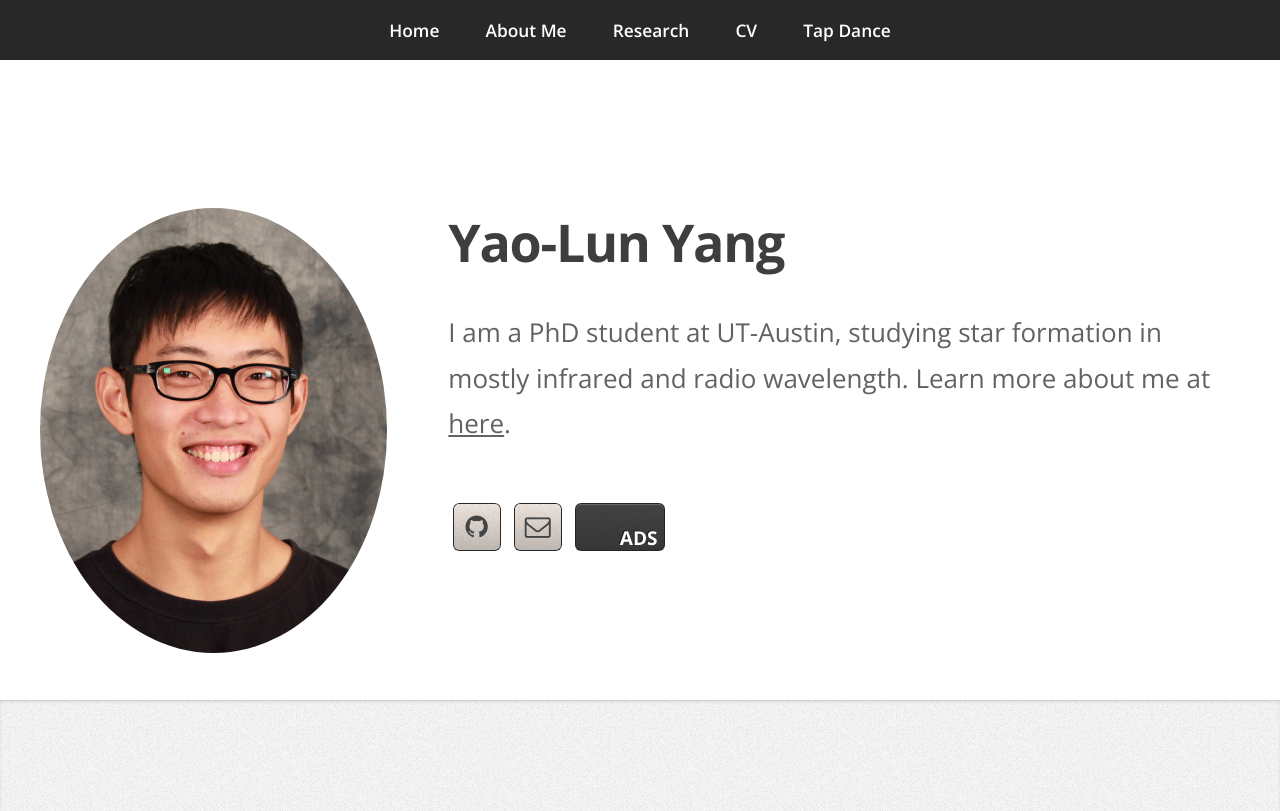
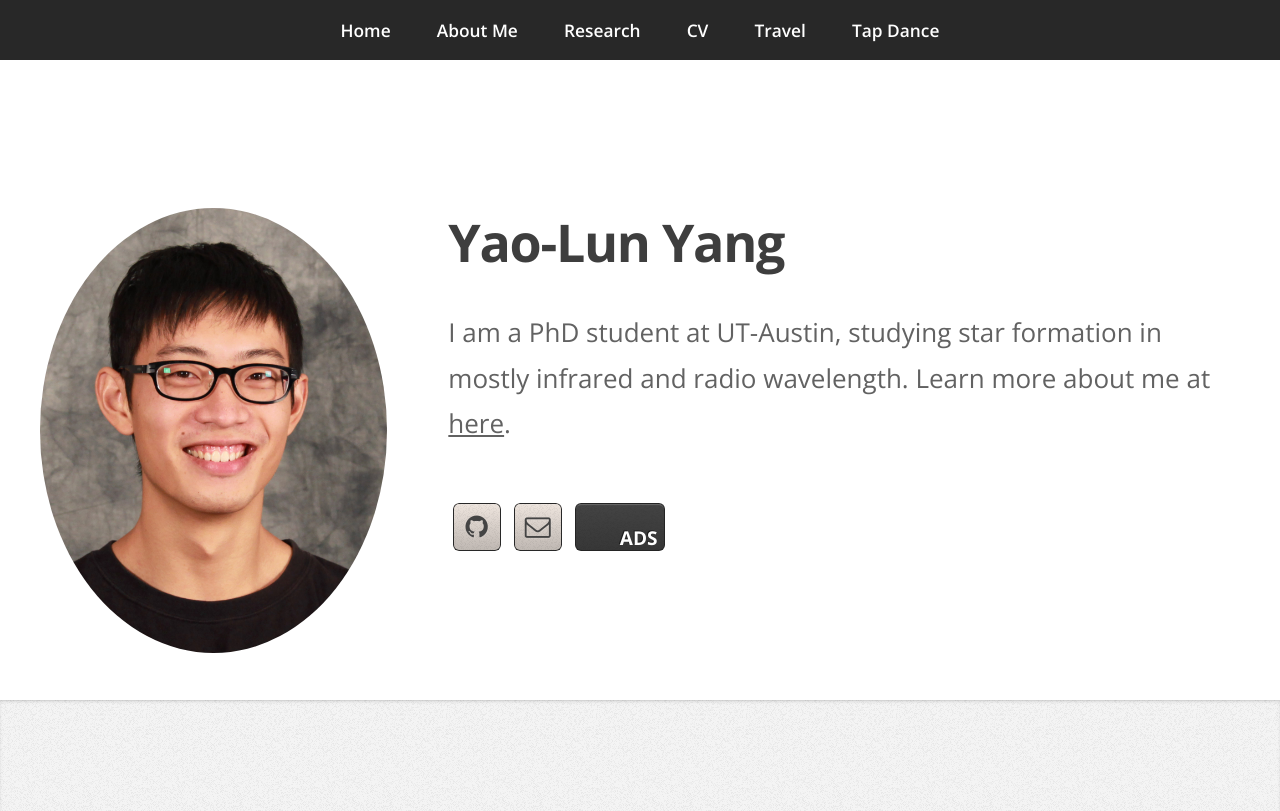
Before and after one commit to yaolun/yaolun.github.io, a plain HTML site: page index.html in a window 1280 px wide. Shown: the top 811 px of the page. Drawn offline with nearby package versions, Linux system fonts and the light colour scheme.

Commit message:
update travel

```diff
--- a/index.html
+++ b/index.html
@@ -32,6 +32,7 @@
 					<li><a href="#about">About Me</a></li>
 					<li><a href="#research">Research</a></li>
 					<li><a href="#cv">CV</a></li>
+                    <li><a href="#travel">Travel</a></li>
 					<li><a href="#tap">Tap Dance</a></li>
 				</ul>
 			</nav>
```
